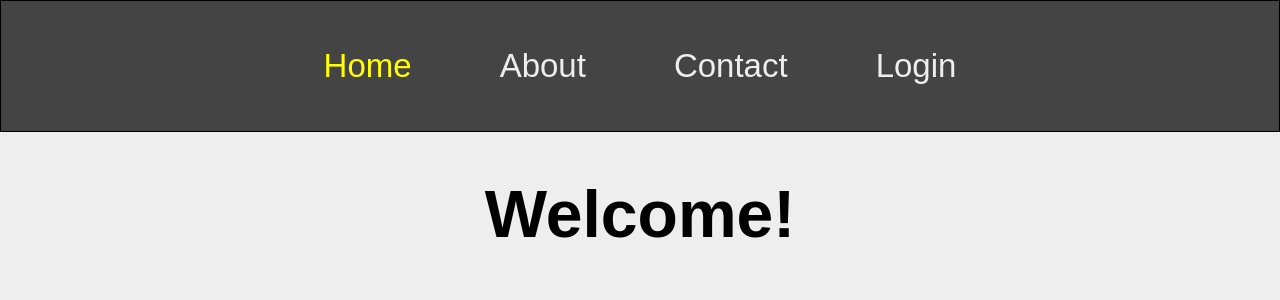
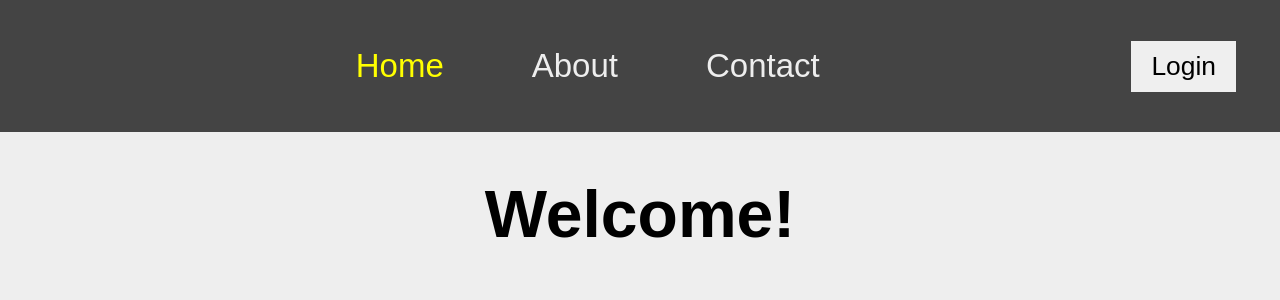
Before and after one commit to FatimaBadaoui/react-games-spa, a React (Vite) app: page / in a window 1280 px wide. Shown: the top 300 px of the page. Built offline with nearby package versions, Linux system fonts and the light colour scheme.

Commit message:
add user and logout

```diff
--- a/src/App.jsx
+++ b/src/App.jsx
@@ -1,44 +1,38 @@
-import { Route, Routes, useNavigate } from "react-router-dom";
 import "./App.css";
 
+import { Route, Routes } from "react-router-dom";
+
+// Routes
 import Home from "./routes/Home/index.jsx";
 import Login from "./routes/Login/index.jsx";
 import Contact from "./routes/Contact/index.jsx";
 import About from "./routes/About/index.jsx";
-import NavBar from "./components/NavBar.jsx";
 import GameList from "./routes/GameList/index.jsx";
 import PageNotFound from "./routes/PageNotFound/index.jsx";
 import Games from "./routes/Games/index.jsx";
 import MemoryGame from "./routes/MemoryGame/index.jsx";
-import { useEffect, useState } from "react";
+import PageLayout from "./components/PageLayout.jsx";
+// contexts
+import UserContextProvider from "./contexts/UserContext.jsx";
 
 function App() {
-  const [isLogged, setIsLogged] = useState(false);
-
-  // const navigate = useNavigate();
-
-  // when loading the page turn back to the home page
-  // useEffect(() => {
-  //   navigate("/");
-  // }, []);
-
   return (
     <>
-      <NavBar isLogged={isLogged} />
+      <UserContextProvider>
         <Routes>
-        <Route path="/" element={<Home />} />
+          <Route path="/" element={<PageLayout />}>
+            <Route index element={<Home />} />
             <Route path="/games" element={<Games />}>
               <Route index element={<GameList />} />
               <Route path="memory-game" element={<MemoryGame />} />
             </Route>
-        <Route
-          path="/login"
-          element={<Login isLogged={isLogged} setIsLogged={setIsLogged} />}
-        />
+            <Route path="/login" element={<Login />} />
             <Route path="/contact" element={<Contact />} />
             <Route path="/about" element={<About />} />
             <Route path="*" element={<PageNotFound />} />
+          </Route>
         </Routes>
+      </UserContextProvider>
     </>
   );
 }
--- a/src/components/NavBar.css
+++ /dev/null
@@ -1,19 +0,0 @@
-.nav {
-    width: 100%;
-    height: 6rem;
-    display: flex;
-    justify-content: center;
-    align-items: center;
-    gap: 4rem;
-    border: 1px solid #000;
-    background-color: #444;
-
-    li .nav-link{
-        color: #eee;
-        font-size: 1.5rem;
-
-        &.selected {
-            color: yellow;
-        }
-    }
-}
--- a/src/components/NavBar.jsx
+++ /dev/null
@@ -1,44 +0,0 @@
-import { NavLink } from "react-router-dom";
-import "./NavBar.css";
-
-const NavBar = ({ isLogged }) => {
-  const isSelected = ({ isActive }) => {
-    return isActive ? "nav-link selected" : "nav-link";
-  };
-
-  return (
-    <ul className="nav">
-      <li>
-        <NavLink to="/" className={isSelected}>
-          Home
-        </NavLink>
-      </li>
-      {isLogged && (
-        <li>
-          <NavLink to="/games" className={isSelected}>
-            Games
-          </NavLink>
-        </li>
-      )}
-      <li>
-        <NavLink to="/about" className={isSelected}>
-          About
-        </NavLink>
-      </li>
-      <li>
-        <NavLink to="/contact" className={isSelected}>
-          Contact
-        </NavLink>
-      </li>
-      {!isLogged && (
-        <li>
-          <NavLink to="/login" className={isSelected}>
-            Login
-          </NavLink>
-        </li>
-      )}
-    </ul>
-  );
-};
-
-export default NavBar;
--- /dev/null
+++ b/src/components/PageLayout.css
@@ -0,0 +1,65 @@
+header {
+  width: 100%;
+  height: 6rem;
+  background-color: #444;
+  padding: 0 2rem;
+  display: flex;
+  justify-content: space-between;
+  align-items: center;
+  color: #eee;
+  font-size: 1.5rem;
+
+  a {
+    color: inherit;
+    &.selected {
+      color: yellow;
+    }
+  }
+
+  .nav {
+    display: flex;
+    justify-content: center;
+    align-items: center;
+    gap: 4rem;
+  }
+
+  .login-btn {
+    padding: 10px 20px;
+    font-size: 1.2rem;
+    border: none;
+
+    .selected {
+      color: red;
+    }
+  }
+
+  .user-container {
+    .user-img {
+      width: 80px;
+      border-radius: 50%;
+      cursor: pointer;
+
+      img {
+        border-radius: inherit;
+      }
+    }
+
+    .user-dropdown {
+      width: 150px;
+      background-color: #444;
+      font-size: 0.7rem;
+      display: flex;
+      flex-direction: column;
+      gap: 0.5rem;
+      padding: 1rem;
+      position: absolute;
+      right: 1px;
+      top: 6rem;
+
+      .logout-btn {
+        padding: 7px;
+        font-weight: 900;
+      }
+    }
+  }
+}
--- /dev/null
+++ b/src/components/PageLayout.jsx
@@ -0,0 +1,62 @@
+import { NavLink, Outlet } from "react-router-dom";
+import "./PageLayout.css";
+import { useContext } from "react";
+import { UserContext } from "../contexts/UserContext.jsx";
+import User from "./User.jsx";
+
+const PageLayout = () => {
+  const { user } = useContext(UserContext);
+  const isSelected = ({ isActive }) => {
+    return isActive ? "nav-link selected" : "nav-link";
+  };
+
+  return (
+    <>
+      <header>
+        <div className="logo"></div>
+        <nav>
+          <ul className="nav">
+            <li>
+              <NavLink to="/" className={isSelected}>
+                Home
+              </NavLink>
+            </li>
+            {user && (
+              <li>
+                <NavLink to="/games" className={isSelected}>
+                  Games
+                </NavLink>
+              </li>
+            )}
+            <li>
+              <NavLink to="/about" className={isSelected}>
+                About
+              </NavLink>
+            </li>
+            <li>
+              <NavLink to="/contact" className={isSelected}>
+                Contact
+              </NavLink>
+            </li>
+          </ul>
+        </nav>
+        <div className={user ? "logout-container" : "login-container"}>
+          {user ? (
+            <User />
+          ) : (
+            <button className="login-btn">
+              <NavLink to="/login" className={isSelected}>
+                Login
+              </NavLink>
+            </button>
+          )}
+        </div>
+      </header>
+      <main>
+        <Outlet />
+      </main>
+    </>
+  );
+};
+
+export default PageLayout;
--- /dev/null
+++ b/src/components/User.jsx
@@ -0,0 +1,27 @@
+import { useContext } from "react";
+import { UserContext } from "../contexts/UserContext.jsx";
+import { useNavigate } from "react-router-dom";
+
+const User = () => {
+  const { user, logout } = useContext(UserContext);
+  const navigate = useNavigate();
+
+  const handleClickLogout = () => {
+    logout();
+    navigate("/");
+  }
+
+  return (
+    <div className="user-container">
+      <div className="user-img">
+        <img src={user.avatar} alt="profile picture" />
+      </div>
+      <div className="user-dropdown">
+        <p><strong>Username: </strong>{user.username}</p>
+        <button className="logout-btn" onClick={handleClickLogout} >Log Out</button>
+      </div>
+    </div>
+  );
+};
+
+export default User;
--- /dev/null
+++ b/src/contexts/UserContext.jsx
@@ -0,0 +1,22 @@
+import { createContext, useState } from "react";
+
+export const UserContext = createContext();
+
+const UserContextProvider = ({ children }) => {
+  const [user, setUser] = useState(null);
+
+  const login = (userObj) => {
+    setUser(userObj);
+  };
+
+  const logout = () => {
+    setUser(null);
+  };
+  return (
+    <UserContext.Provider value={{ user, login, logout }}>
+      {children}
+    </UserContext.Provider>
+  );
+};
+
+export default UserContextProvider;
--- a/src/routes/Login/index.jsx
+++ b/src/routes/Login/index.jsx
@@ -1,10 +1,13 @@
+import "./style.css";
+import liloAvatar from "../../utilities/images/lilo.png";
 import { useNavigate } from "react-router-dom";
-import "./style.css";
-import { useState } from "react";
+import { useContext, useState } from "react";
+import { UserContext } from "../../contexts/UserContext.jsx";
 
-const Login = ({ isLogged, setIsLogged }) => {
-  const userData = { username: "lilo", password: "1234" };
+const userData = { username: "lilo", password: "1234", avatar: liloAvatar };
 
+const Login = () => {
+  const { login } = useContext(UserContext);
   const [isIncorrect, setIsIncorrect] = useState(false);
 
   const navigate = useNavigate();
@@ -15,8 +18,8 @@ const Login = ({ isLogged, setIsLogged }) => {
     const password = event.target.elements["password"].value;
 
     if (username === userData.username && password === userData.password) {
+      login(userData);
       navigate("/games");
-      setIsLogged(true);
     } else {
       setIsIncorrect(true);
       event.target.reset();
```
Also changed, not shown: src/utilities/images/lilo.png (added). Lines whose indentation alone changed are shown as unchanged.
